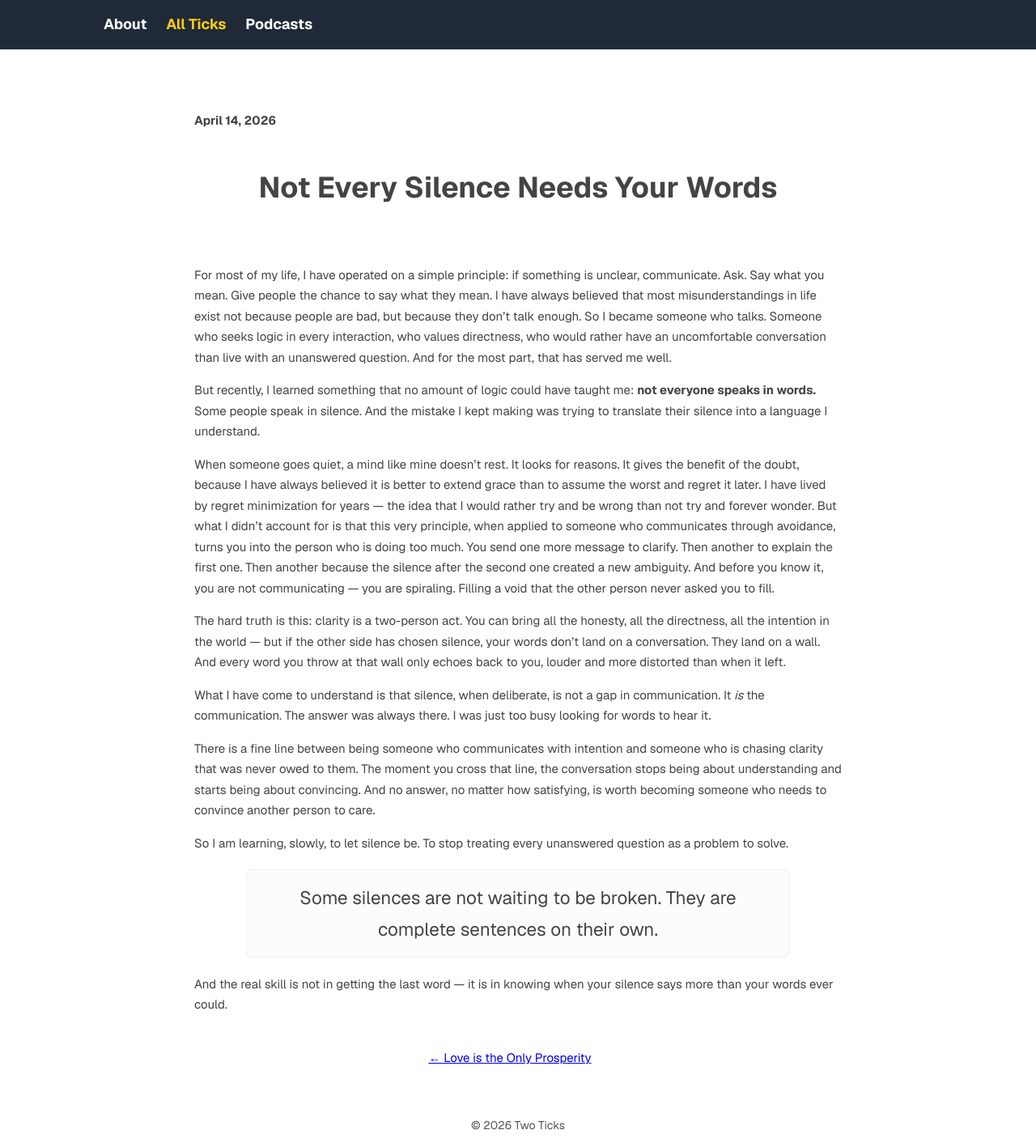
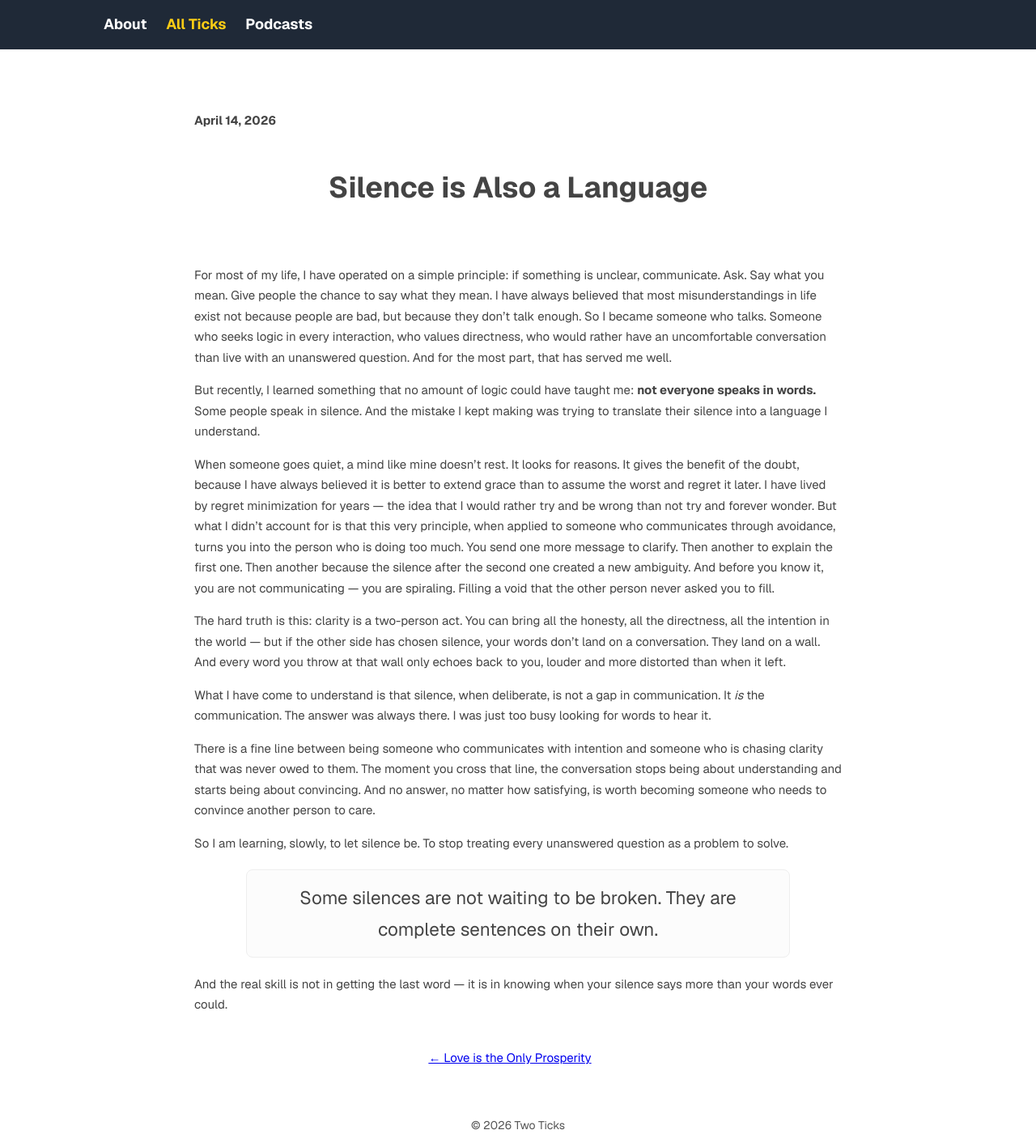
Before and after one commit to trmanish/trmanish.github.io, a Jekyll site: the page built from _posts/2026-04-14-silence-is-also-a-language.md, in a window 1280 px wide. Shown: the whole page at 81% size. Built offline with Jekyll 4.4.1, drawn with Linux system fonts in a browser that asks for light colours.

Commit message:
Rename Silence post to Silence is Also a Language

```diff
--- a/_posts/2026-04-14-not-every-silence-needs-your-words.md
+++ b/_posts/2026-04-14-silence-is-also-a-language.md
@@ -1,11 +1,11 @@
 ---
-title: "Not Every Silence Needs Your Words"
+title: "Silence is Also a Language"
 date: 2026-04-14
 layout: post
 ---
 
 <div align="center">
-  <h1><strong>Not Every Silence Needs Your Words</strong></h1>
+  <h1><strong>Silence is Also a Language</strong></h1>
 </div>
 
 <br> <!-- Adds extra spacing -->
```
